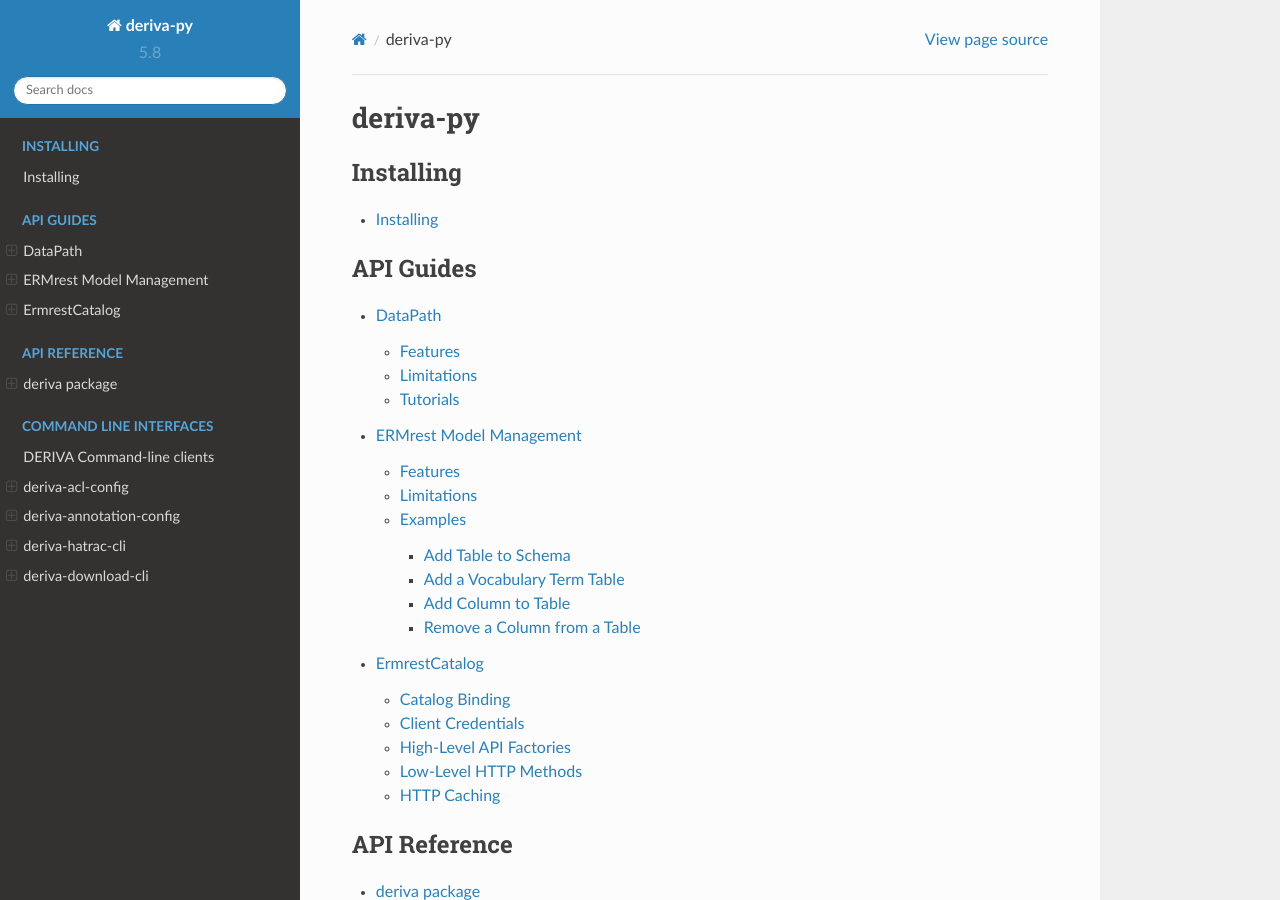
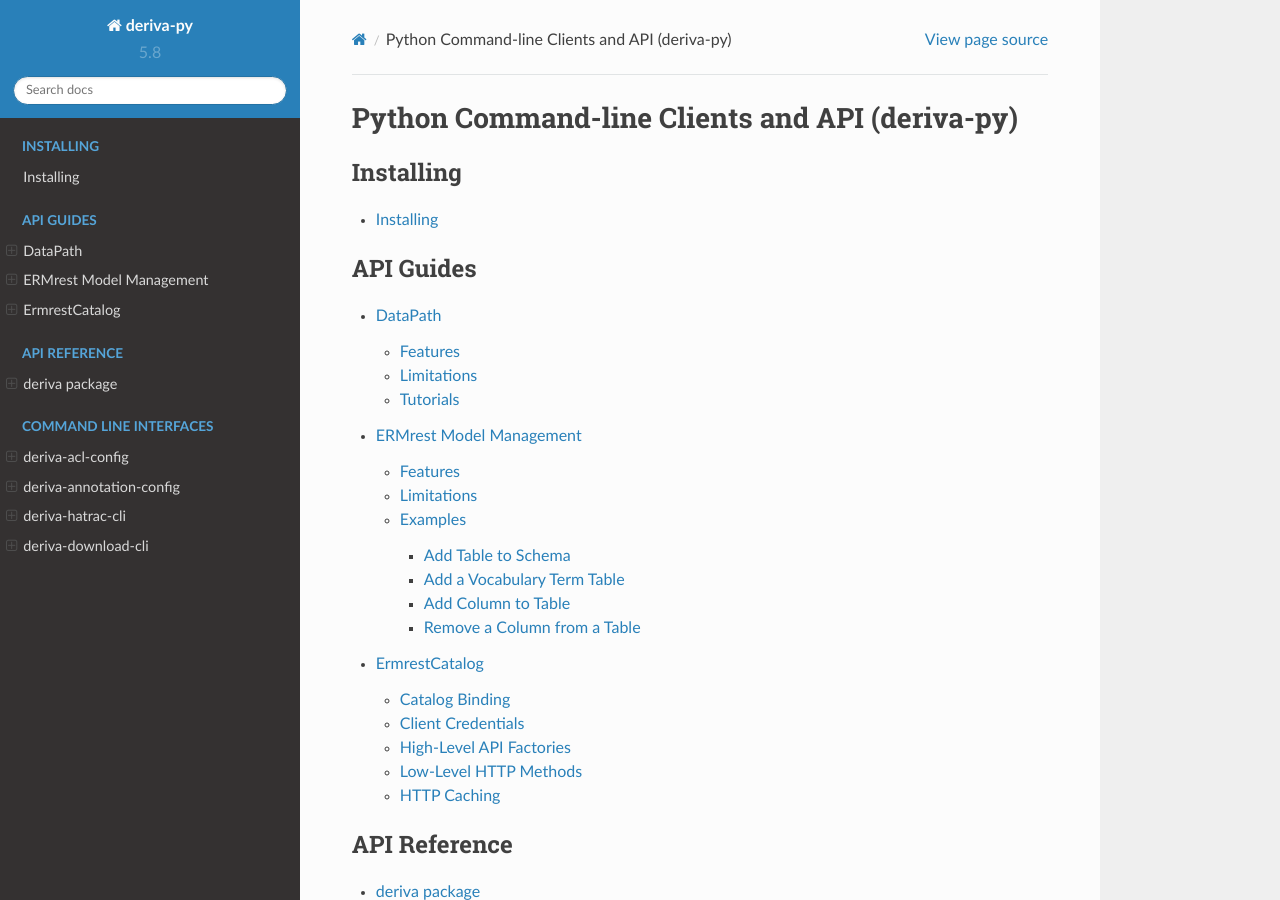
Before and after one commit to informatics-isi-edu/deriva-py, a Sphinx documentation site: the page built from docs/index.rst, in a window 1280 px wide and 900 px high. Built offline with Sphinx 7.4.7 and the Read the Docs theme 2.0.0, drawn with Linux system fonts in a browser that asks for light colours; some of the changed lines change nothing that is shown; some of the changed text lies outside the part shown.

Commit message:
changing name to appear on master toctree

```diff
--- a/docs/index.rst
+++ b/docs/index.rst
@@ -1,4 +1,4 @@
-deriva-py
+Python Command-line Clients and API (deriva-py)
 ==================
 
 .. toctree::
@@ -23,15 +23,7 @@ deriva-py
    :maxdepth: 4
    :caption: Command Line Interfaces
 
-   cli/commands
    cli/deriva-acl-config
    cli/deriva-annotation-config
    cli/deriva-hatrac-cli
    cli/deriva-download-cli
-
-Indices and tables
-==================
-
-* :ref:`genindex`
-* :ref:`modindex`
-* :ref:`search`
```
